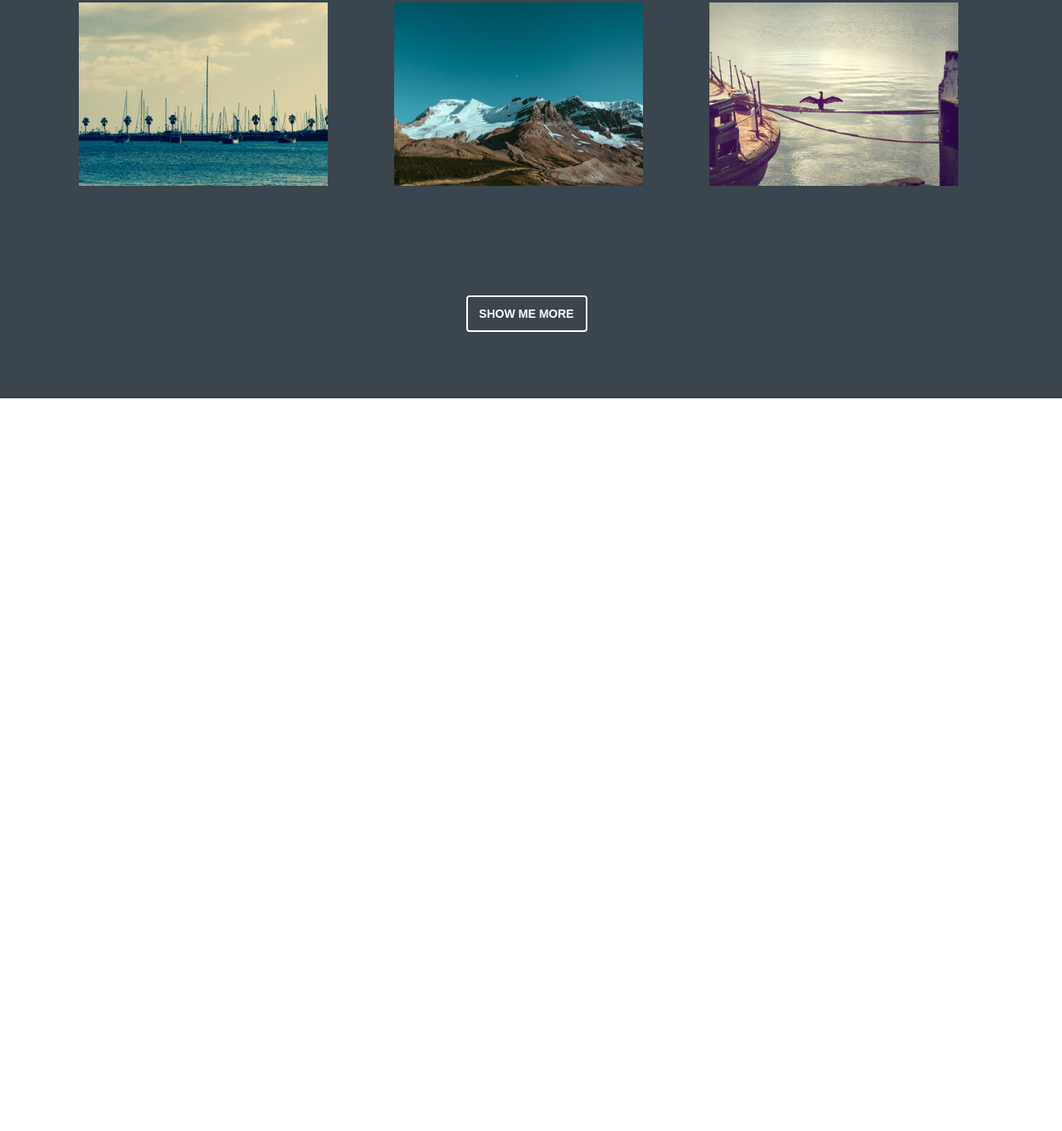
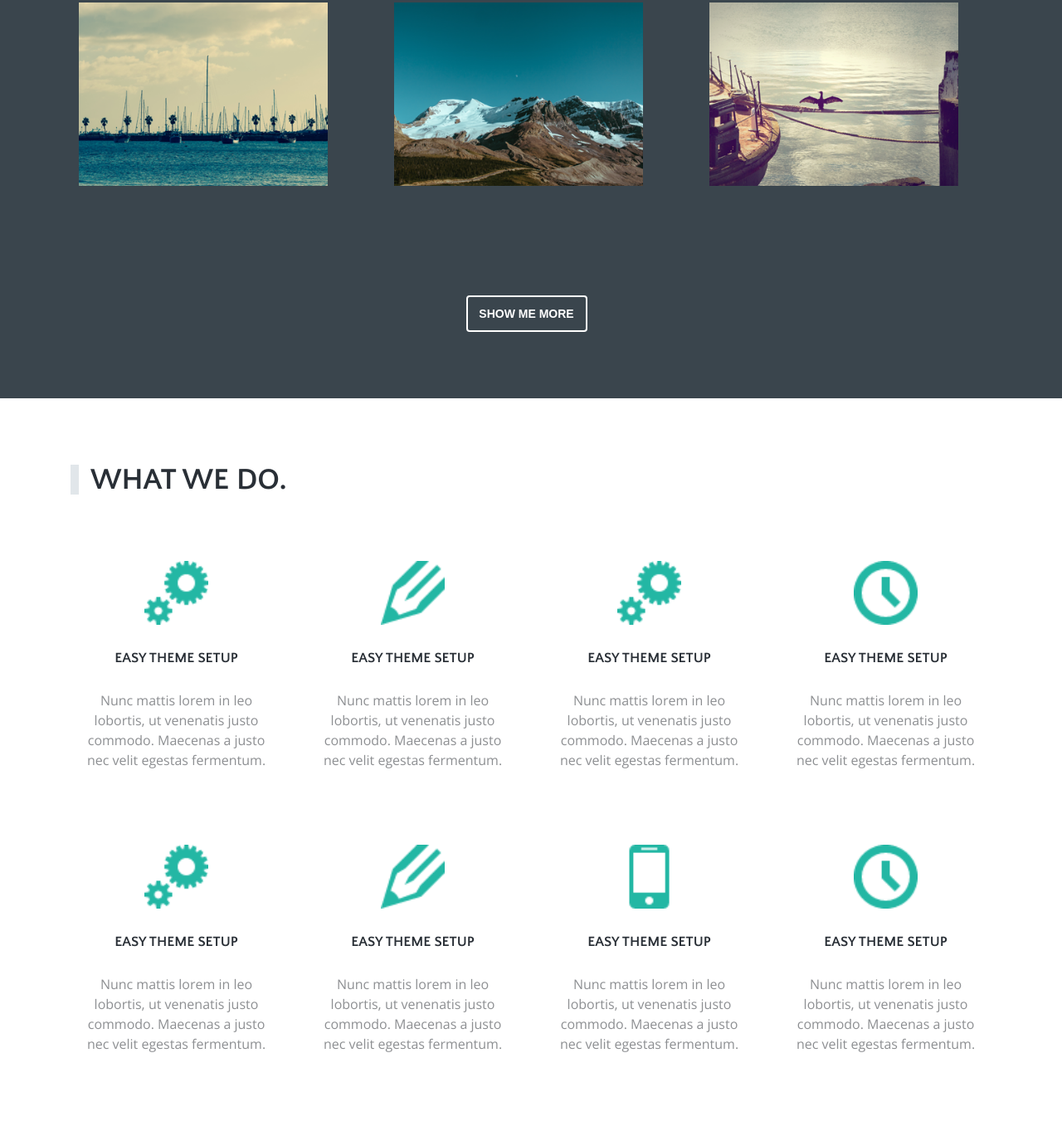
Before and after one commit to yaborodinov/yaborodinov.github.io, a plain HTML site: page modest/index.html in a window 1280 px wide. Shown: the part 2066-3429 px from the top of the page at 83% size. Before the commit the page ends 2546 px from the top, so only its background shows below. Drawn offline with nearby package versions, Linux system fonts and the light colour scheme.

Commit message:
finish block /services/

```diff
--- a/modest/css/grid.css
+++ b/modest/css/grid.css
@@ -3,6 +3,12 @@
 }
 .col-xs-3{
     width: 263px;
+}
+.col-xs-1{
+    width: 33%;
+}
+.col-xs-2{
+    width: 66%;
 }
 /* .col-xs-4{
     width: 220px;
--- a/modest/css/style.css
+++ b/modest/css/style.css
@@ -334,12 +334,7 @@ hr{
 }
 
 
-
-
-
 /* btn */
-
-
 .work_btn{
     display: flex;
     justify-content: center;
@@ -361,6 +356,26 @@ hr{
     background-color: #23b7a4;
     border: none;
     transition: 0.2s linear;
+}
+
+/* services */
+.services_row{
+    /* flex-direction: column; */
+    flex-wrap: wrap;
+    justify-content: space-around;
+}
+.services_col{
+    text-align: center;
+    margin-bottom: 90px;
+}
+.services_subtitle{
+    margin: 30px 0;
+    color: #292f36;
+    font-size: 17px;
+    font-weight: 700;
+    font-family: 'Quattrocento Sans', sans-serif;
+    text-transform: uppercase;
+
 }
 
 
@@ -478,9 +493,9 @@ hr{
 .nav_menu::-moz-scrollbar{
     display: none;
 }
-.col{
+/* .col{
     margin-bottom: 10px;
-}
+} */
 .section_title>h2{
     margin: 60px 0;
     font-size: 30px;
@@ -501,7 +516,9 @@ hr{
     flex-direction: column;
     justify-content: space-around;
 }
-
+/* services */
+.services_row{
+}
 
 
 }
--- a/modest/index.html
+++ b/modest/index.html
@@ -300,6 +300,75 @@
 
 
 
+
+        <div class="section">
+            <div class="container">
+                <div class="section_title col-xs-12 ">
+                    <h2 class="title">what we do.</h2>
+                </div>
+                <div class="row services_row ">
+                    <div class=" col col-xs-12 col-sm-4 col-md-4 col-lg-4 services_col">
+                        <img class="col-xs-1" src="img/icon 12.png" alt="">
+                        <div class="services_subtitle col-xs-12">Easy theme Setup</div>
+                        <div class="section_text">Nunc mattis lorem in leo lobortis, ut venenatis justo commodo. Maecenas a justo nec velit egestas fermentum.</div>
+                    </div>
+
+                    <div class=" col col-xs-12 col-sm-4 col-md-4 col-lg-4 services_col">
+                        <img class="col-xs-1" src="img/icon 14.png" alt="">
+                        <div class="services_subtitle col-xs-12">Easy theme Setup</div>
+                        <div class="section_text">Nunc mattis lorem in leo lobortis, ut venenatis justo commodo. Maecenas a justo nec velit
+                            egestas fermentum.</div>
+                    </div>
+
+                    <div class=" col col-xs-12 col-sm-4 col-md-4 col-lg-4 services_col">
+                        <img class="col-xs-1" src="img/icon 12.png" alt="">
+                        <div class="services_subtitle col-xs-11">Easy theme Setup</div>
+                        <div class="section_text">Nunc mattis lorem in leo lobortis, ut venenatis justo commodo. Maecenas a justo nec velit
+                            egestas fermentum.</div>
+                    </div>
+
+                    <div class=" col col-xs-12 col-sm-4 col-md-4 col-lg-4 services_col">
+                        <img class="col-xs-1" src="img/icon 13.png" alt="">
+                        <div class="services_subtitle col-xs-12">Easy theme Setup</div>
+                        <div class="section_text">Nunc mattis lorem in leo lobortis, ut venenatis justo commodo. Maecenas a justo nec velit
+                            egestas fermentum.</div>
+                    </div>
+
+                    <div class=" col col-xs-12 col-sm-4 col-md-4 col-lg-4 services_col">
+                        <img class="col-xs-1" src="img/icon 12.png" alt="">
+                        <div class="services_subtitle col-xs-12">Easy theme Setup</div>
+                        <div class="section_text">Nunc mattis lorem in leo lobortis, ut venenatis justo commodo. Maecenas a justo nec velit
+                            egestas fermentum.</div>
+                    </div>
+
+                    <div class=" col col-xs-12 col-sm-4 col-md-4 col-lg-4 services_col">
+                        <img class="col-xs-1" src="img/icon 14.png" alt="">
+                        <div class="services_subtitle col-xs-12">Easy theme Setup</div>
+                        <div class="section_text">Nunc mattis lorem in leo lobortis, ut venenatis justo commodo. Maecenas a justo nec velit
+                            egestas fermentum.</div>
+                    </div>
+
+                    <div class=" col col-xs-12 col-sm-4 col-md-4 col-lg-4 services_col">
+                        <img class="col-xs-1" src="img/icon 11.png" alt="">
+                        <div class="services_subtitle col-xs-12">Easy theme Setup</div>
+                        <div class="section_text">Nunc mattis lorem in leo lobortis, ut venenatis justo commodo. Maecenas a justo nec velit
+                            egestas fermentum.</div>
+                    </div>
+
+                    <div class=" col col-xs-12 col-sm-4 col-md-4 col-lg-4 services_col">
+                        <img class="col-xs-1" src="img/icon 13.png" alt="">
+                        <div class="services_subtitle col-xs-12">Easy theme Setup</div>
+                        <div class="section_text">Nunc mattis lorem in leo lobortis, ut venenatis justo commodo. Maecenas a justo nec velit
+                            egestas fermentum.</div>
+                    </div>
+
+                </div>
+
+            </div>
+        </div>
+
+
+
     </main>
 </body>
 </html>
```
